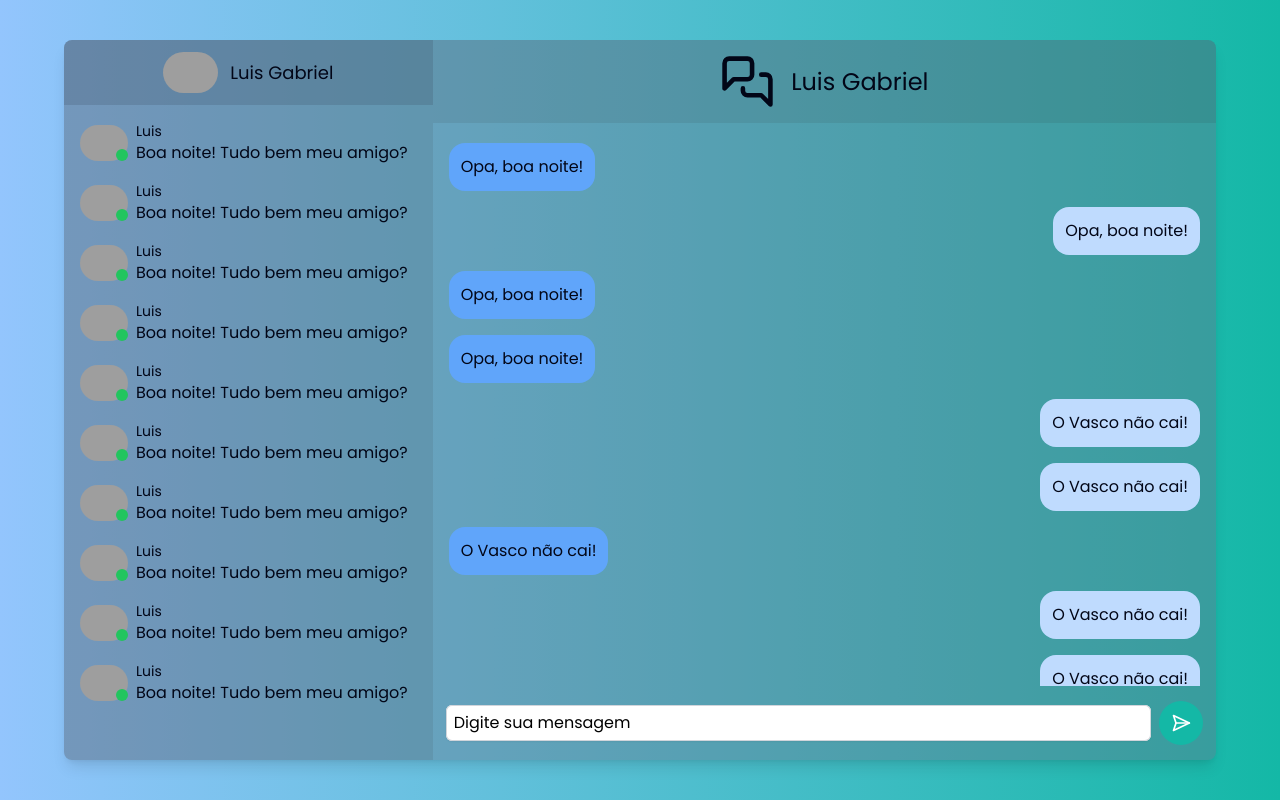
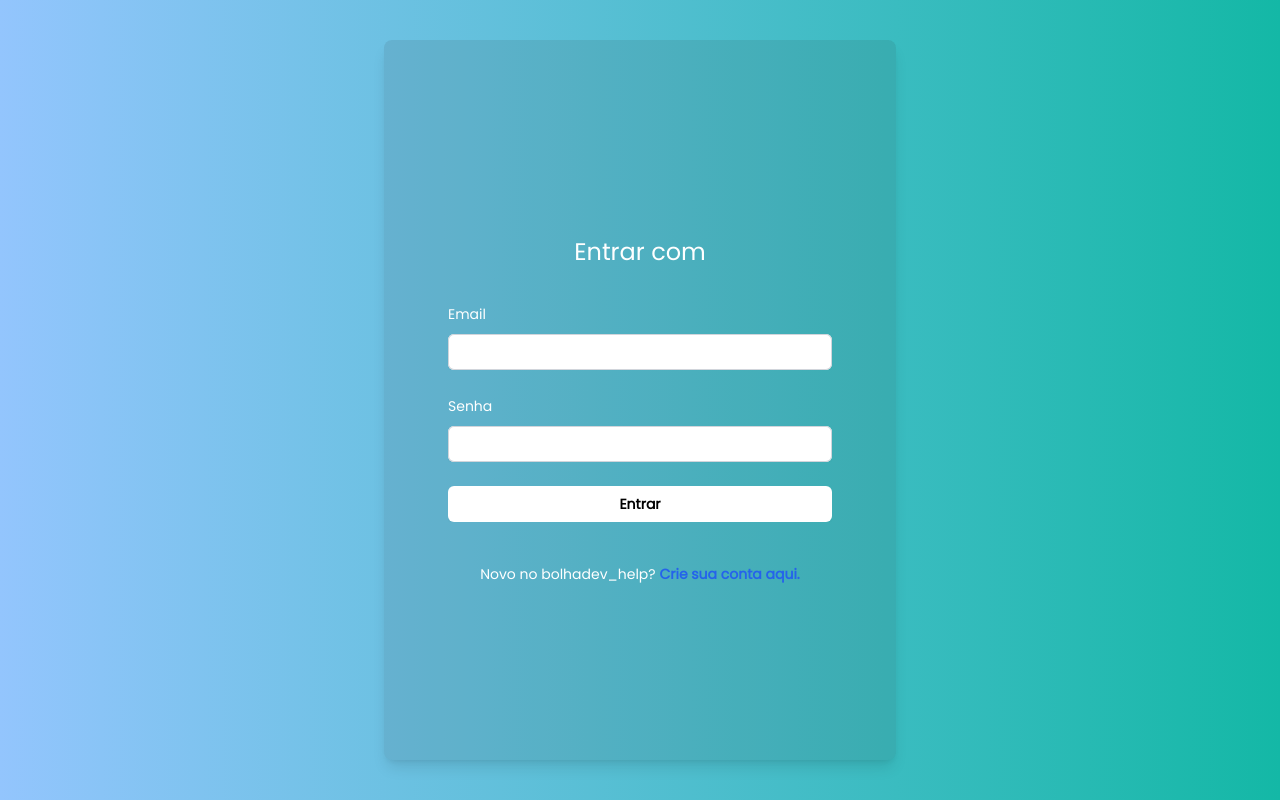
Before and after one commit to luixgabriel/play-for-a-cause-challenge-ui, a Next.js app: page / in a window 1280 px wide. Built offline with nearby package versions, Linux system fonts and the light colour scheme; grey boxes are pictures that could not be loaded.

Commit message:
feat: colocando tela de login por padrão e criando rota de chat

```diff
--- a/package.json
+++ b/package.json
@@ -9,6 +9,7 @@
     "lint": "next lint"
   },
   "dependencies": {
+    "date-fns": "^2.30.0",
     "lucide-react": "^0.294.0",
     "next": "14.0.3",
     "react": "^18",
--- /dev/null
+++ b/src/app/chat/page.tsx
@@ -0,0 +1,53 @@
+import Image from 'next/image'
+import users from '../../data/users'
+import messages from '../../data/messages'
+import ChatBox from '../components/chatbox'
+import ContainerMain from '../components/container-main'
+
+const ContainerChat = () => {
+  return (
+    <ContainerMain>
+      <div className="bg-slate-500 bg-opacity-40 shadow-lg h-[90%] w-[90%] rounded-lg">
+        <div className="flex h-full text-slate-950">
+          <div className="bg-neutral-800 bg-opacity-10 h-full w-[32%]">
+            <div className="flex items-center justify-center gap-3 py-3 px-5 bg-slate-700 bg-opacity-20">
+              <Image
+                src="https://avatars.githubusercontent.com/u/70019908?v=4"
+                width={55}
+                height={55}
+                className="rounded-full"
+                alt="user-photo"
+              />
+              <span className="text-lg">Luis Gabriel</span>
+            </div>
+            <div className="p-2 flex flex-col">
+              {users.map((item) => (
+                <div key={item.id} className="flex items-center gap-2 p-2">
+                  <div className="flex items-center gap-2">
+                    <div className="relative">
+                      <Image
+                        src="https://avatars.githubusercontent.com/u/70019908?v=4"
+                        width={48}
+                        height={48}
+                        className="rounded-full"
+                        alt="user-photo"
+                      />
+                      <div className="absolute bottom-0 right-0 h-3 w-3 bg-green-500 rounded-full"></div>
+                    </div>
+                  </div>
+                  <div className="flex flex-col">
+                    <span className="text-sm">Luis</span>
+                    <span>Boa noite! Tudo bem meu amigo?</span>
+                  </div>
+                </div>
+              ))}
+            </div>
+          </div>
+          <ChatBox messages={messages} />
+        </div>
+      </div>
+    </ContainerMain>
+  )
+}
+
+export default ContainerChat
--- a/src/app/page.tsx
+++ b/src/app/page.tsx
@@ -1,11 +1,10 @@
-import Image from 'next/image'
 import ContainerMain from './components/container-main'
-import ContainerChat from './components/container-chat'
+import LoginPage from './views/login'
 
 export default function Home() {
   return (
     <ContainerMain>
-      <ContainerChat />
+      <LoginPage />
     </ContainerMain>
   )
 }
--- /dev/null
+++ b/src/app/views/login.tsx
@@ -0,0 +1,70 @@
+import Link from 'next/link'
+
+const LoginPage = () => {
+  return (
+    <div className="flex min-h-[90%] rounded-lg flex-1 flex-col justify-center px-6 py-12 lg:px-8 max-w-lg mx-auto bg-neutral-800 bg-opacity-10 shadow-lg text-white">
+      <div className="sm:mx-auto sm:w-full sm:max-w-sm">
+        <h2 className=" mt-5 text-center text-2xl leading-9">Entrar com</h2>
+      </div>
+
+      <div className="mt-8 sm:mx-auto sm:w-full sm:max-w-sm">
+        <form className="space-y-6">
+          <div>
+            <label
+              htmlFor="email"
+              className="block text-sm font-base leading-6 "
+            >
+              Email
+            </label>
+            <div className="mt-2">
+              <input
+                name="email"
+                type="email"
+                className='  className="block w-full rounded-md border-0 py-1.5 px-2 shadow-sm ring-1 ring-inset ring-gray-300 placeholder:text-black  focus:ring-2 focus:ring-inset"'
+              />
+            </div>
+          </div>
+
+          <div>
+            <div className="flex items-center justify-between">
+              <label
+                htmlFor="password"
+                className="block text-sm leading-6 font-base"
+              >
+                Senha
+              </label>
+            </div>
+            <div className="mt-2">
+              <input
+                name="password"
+                type="password"
+                className="block w-full rounded-md border-0 py-1.5 px-2 shadow-sm ring-1 ring-inset ring-gray-300 placeholder:text-black  focus:ring-2 focus:ring-inset"
+              />
+            </div>
+          </div>
+
+          <div>
+            <button
+              type="submit"
+              className="flex w-full justify-center rounded-md bg-blak px-3 py-1.5 text-sm font-semibold leading-6 text-black shadow-sm bg-white focus-visible:outline focus-visible:outline-2 focus-visible:outline-offset-2 focus-visible:outline-indigo-600"
+            >
+              Entrar
+            </button>
+          </div>
+        </form>
+
+        <p className="mt-10 text-center text-sm font-base">
+          Novo no bolhadev_help?{' '}
+          <Link
+            href="/register"
+            className="font-semibold leading-6 text-blue-600 hover:text-blue-500"
+          >
+            Crie sua conta aqui.
+          </Link>
+        </p>
+      </div>
+    </div>
+  )
+}
+
+export default LoginPage
```
Also changed, not shown: 1 other file (tests, documents, lock files or other folders).
